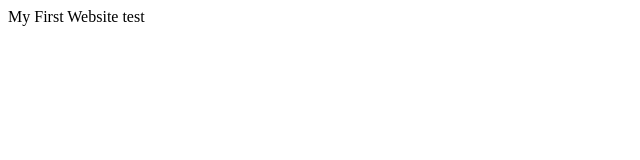
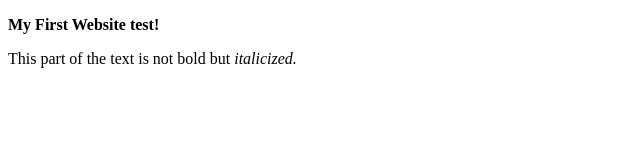
Before and after one commit to Thatindianbruh/Odin_Project, a plain HTML site: page html-boilerplate/index.html in a window 1280 px wide. Shown: the whole page, without its empty margins (0-640 px from the left). Drawn offline with Linux system fonts and the light colour scheme.

Commit message:
website update

```diff
--- a/html-boilerplate/index.html
+++ b/html-boilerplate/index.html
@@ -7,6 +7,9 @@
     <title>My First Website</title>
 </head>
 <body>
-    My First Website test
+    <!-- This just the start of something new-->
+    <p><strong> My First Website test!</strong></p>
+    <p>This part of the text is not bold but <em>italicized.</em></p>
+    <!--This is the end of the first paragraph-->
 </body>
 </html>
```
